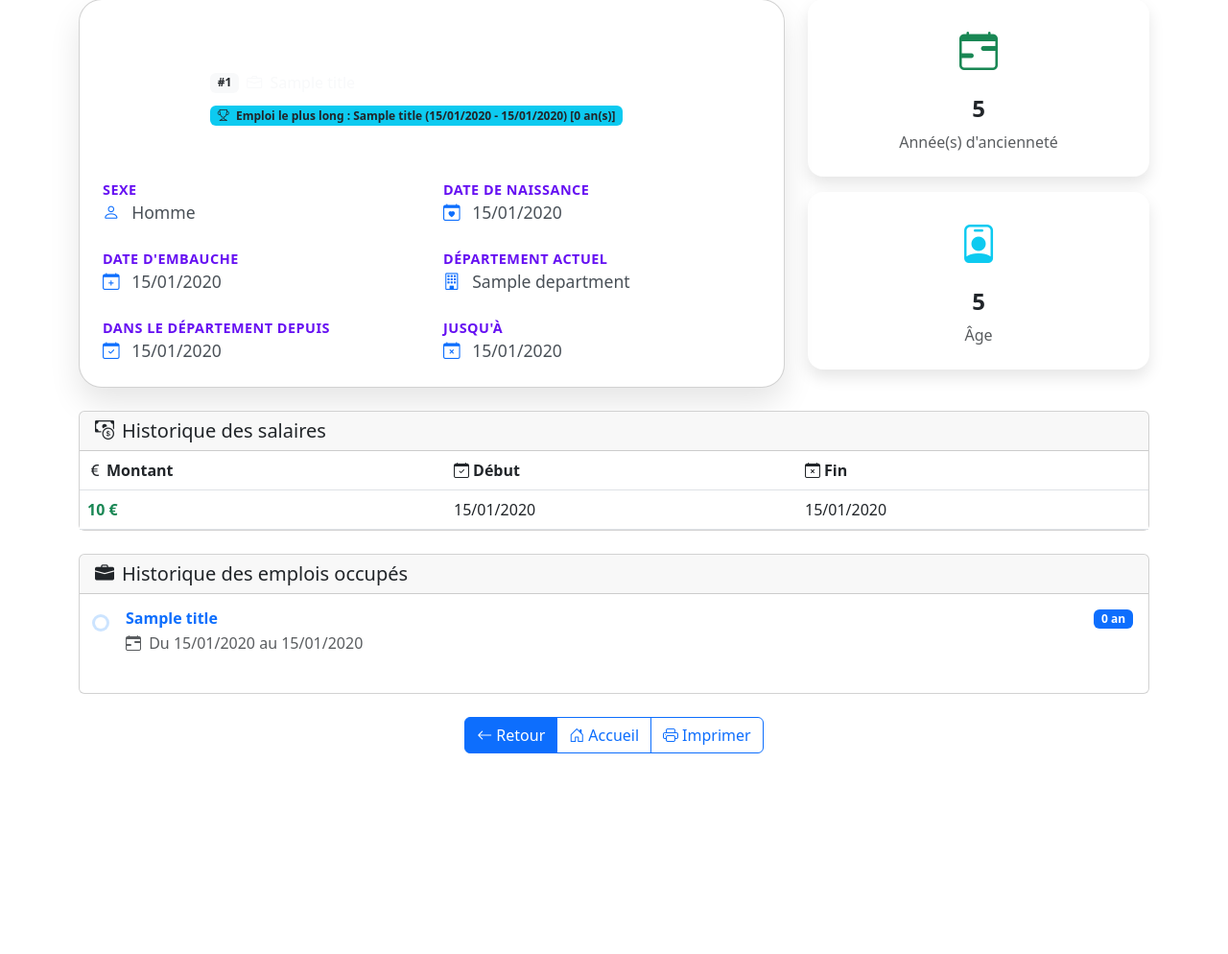
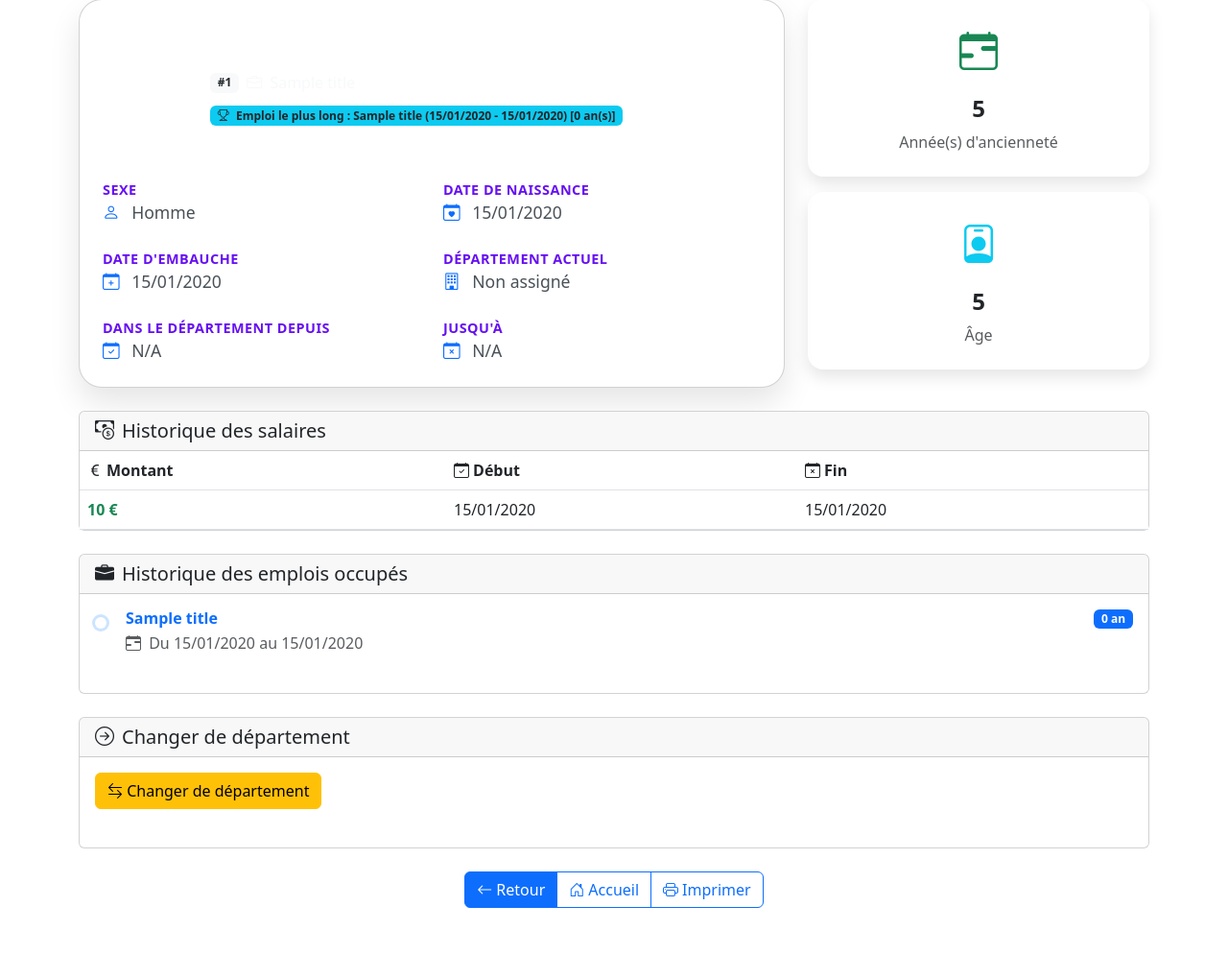
Before and after one commit to fitahiana123/test_db-master, a PHP site: page /fiche_employe.php?emp_no=1 in a window 1280 px wide. Shown: the part 49-1043 px from the top of the page at 96% size. Before the commit the page ends 834 px from the top, so only its background shows below. Run offline with PHP 8.4, Linux system fonts and the light colour scheme; tables that the repository leaves empty hold one stand-in row (values such as "Sample post").

Commit message:
modified:   test_db-master/pages/employes_departement.php 	modified:   test_db-master/pages/fiche_employe.php

```diff
--- a/test_db-master/pages/employes_departement.php
+++ b/test_db-master/pages/employes_departement.php
@@ -21,14 +21,14 @@ if ($result_dept && $result_dept->num_rows > 0) {
     $dept_name = $row_dept['dept_name'];
 }
 
-// Récupérer la liste des employés du département
+// Récupérer la liste des employés du département (seulement ceux en cours)
 $sql = "
 SELECT e.emp_no, e.first_name, e.last_name, e.hire_date,
        de.from_date, de.to_date
 FROM employees e
 JOIN dept_emp de ON e.emp_no = de.emp_no
-WHERE de.dept_no = ?
-ORDER BY e.last_name and e.first_name
+WHERE de.dept_no = ? AND de.to_date = '9999-01-01'
+ORDER BY e.last_name, e.first_name
 ";
 
 $stmt = $conn->prepare($sql);
--- a/test_db-master/pages/fiche_employe.php
+++ b/test_db-master/pages/fiche_employe.php
@@ -9,10 +9,10 @@ if (!$emp_no) {
     exit;
 }
 
-// Infos principales
+// Infos principales (après changement de département, on prend le plus récent)
 $sql = "SELECT e.*, t.title, d.dept_name, de.from_date as dept_from, de.to_date as dept_to
         FROM employees e
-        LEFT JOIN dept_emp de ON e.emp_no = de.emp_no
+        LEFT JOIN dept_emp de ON e.emp_no = de.emp_no AND de.to_date = '9999-01-01'
         LEFT JOIN departments d ON de.dept_no = d.dept_no
         LEFT JOIN titles t ON e.emp_no = t.emp_no AND t.to_date = (SELECT MAX(to_date) FROM titles WHERE emp_no = e.emp_no)
         WHERE e.emp_no = ?
@@ -49,6 +49,40 @@ $stmt_longest->bind_param("i", $emp_no);
 $stmt_longest->execute();
 $res_longest = $stmt_longest->get_result();
 $longest_title = $res_longest->fetch_assoc();
+
+// Récupérer la liste des départements (pour le formulaire)
+$departements = [];
+$res_dept = $conn->query("SELECT dept_no, dept_name FROM departments ORDER BY dept_name");
+while ($row = $res_dept->fetch_assoc()) {
+    $departements[] = $row;
+}
+
+// Gestion du formulaire de changement de département
+$message = '';
+if ($_SERVER['REQUEST_METHOD'] === 'POST' && isset($_POST['changer_dept'])) {
+    $new_dept = $_POST['new_dept'] ?? '';
+    $new_from = $_POST['new_from'] ?? '';
+    $current_dept = $employe['dept_name'];
+    $current_from = $employe['dept_from'];
+    if (!$new_dept || !$new_from) {
+        $message = '<div class="alert alert-danger">Veuillez choisir un département et une date de début.</div>';
+    } elseif ($new_from < $current_from) {
+        $message = '<div class="alert alert-danger">La date de début du nouveau département ne peut pas être antérieure à la date de début du département actuel.</div>';
+    } else {
+        // Mettre fin à l'affectation actuelle
+        $stmt_end = $conn->prepare("UPDATE dept_emp SET to_date = ? WHERE emp_no = ? AND to_date = '9999-01-01'");
+        $stmt_end->bind_param("si", $new_from, $emp_no);
+        $stmt_end->execute();
+        // Ajouter la nouvelle affectation
+        $to_date = '9999-01-01';
+        $stmt_new = $conn->prepare("INSERT INTO dept_emp (emp_no, dept_no, from_date, to_date) VALUES (?, ?, ?, ?)");
+        $stmt_new->bind_param("isss", $emp_no, $new_dept, $new_from, $to_date);
+        $stmt_new->execute();
+        // Rafraîchir les infos employé
+        header("Location: fiche_employe.php?emp_no=" . $emp_no . "&success=1");
+        exit;
+    }
+}
 ?>
 <!DOCTYPE html>
 <html lang="fr">
@@ -400,6 +434,53 @@ $longest_title = $res_longest->fetch_assoc();
             </div>
         </div>
 
+        <!-- Changer de département -->
+        <div class="row mt-4">
+            <div class="col-12">
+                <div class="card">
+                    <div class="card-header">
+                        <h5 class="mb-0">
+                            <i class="bi bi-arrow-right-circle me-2"></i>Changer de département
+                        </h5>
+                    </div>
+                    <div class="card-body">
+                        <?php if (!empty($message)) echo $message; ?>
+                        <div class="mb-4">
+                            <button class="btn btn-warning" type="button" data-bs-toggle="collapse" data-bs-target="#changerDeptForm" aria-expanded="false" aria-controls="changerDeptForm">
+                                <i class="bi bi-arrow-left-right"></i> Changer de département
+                            </button>
+                            <div class="collapse mt-3" id="changerDeptForm">
+                                <div class="card card-body">
+                                    <div class="mb-3">
+                                        <strong>Département actuel :</strong> <?php echo htmlspecialchars($employe['dept_name'] ?: 'Non assigné'); ?>
+                                        <br><strong>Date de début :</strong> <?php echo htmlspecialchars($employe['dept_from'] ? date('d/m/Y', strtotime($employe['dept_from'])) : 'N/A'); ?>
+                                    </div>
+                                    <form method="post">
+                                        <div class="mb-3">
+                                            <label for="new_dept" class="form-label">Nouveau département</label>
+                                            <select name="new_dept" id="new_dept" class="form-select" required>
+                                                <option value="">-- Choisir --</option>
+                                                <?php foreach($departements as $d): ?>
+                                                    <?php if ($d['dept_name'] !== $employe['dept_name']): ?>
+                                                        <option value="<?php echo htmlspecialchars($d['dept_no']); ?>"><?php echo htmlspecialchars($d['dept_name']); ?></option>
+                                                    <?php endif; ?>
+                                                <?php endforeach; ?>
+                                            </select>
+                                        </div>
+                                        <div class="mb-3">
+                                            <label for="new_from" class="form-label">Date de début</label>
+                                            <input type="date" name="new_from" id="new_from" class="form-control" min="<?php echo htmlspecialchars($employe['dept_from']); ?>" required>
+                                        </div>
+                                        <button type="submit" name="changer_dept" class="btn btn-primary">Valider le changement</button>
+                                    </form>
+                                </div>
+                            </div>
+                        </div>
+                    </div>
+                </div>
+            </div>
+        </div>
+
         <!-- Actions -->
         <div class="row mt-4 mb-5">
             <div class="col-12 text-center">
@@ -418,6 +499,7 @@ $longest_title = $res_longest->fetch_assoc();
         </div>
     </div>
 
-
+    <!-- Bootstrap JS pour le collapse -->
+    <script src="https://cdn.jsdelivr.net/npm/bootstrap@5.3.0/dist/js/bootstrap.bundle.min.js"></script>
 </body>
 </html>
```
